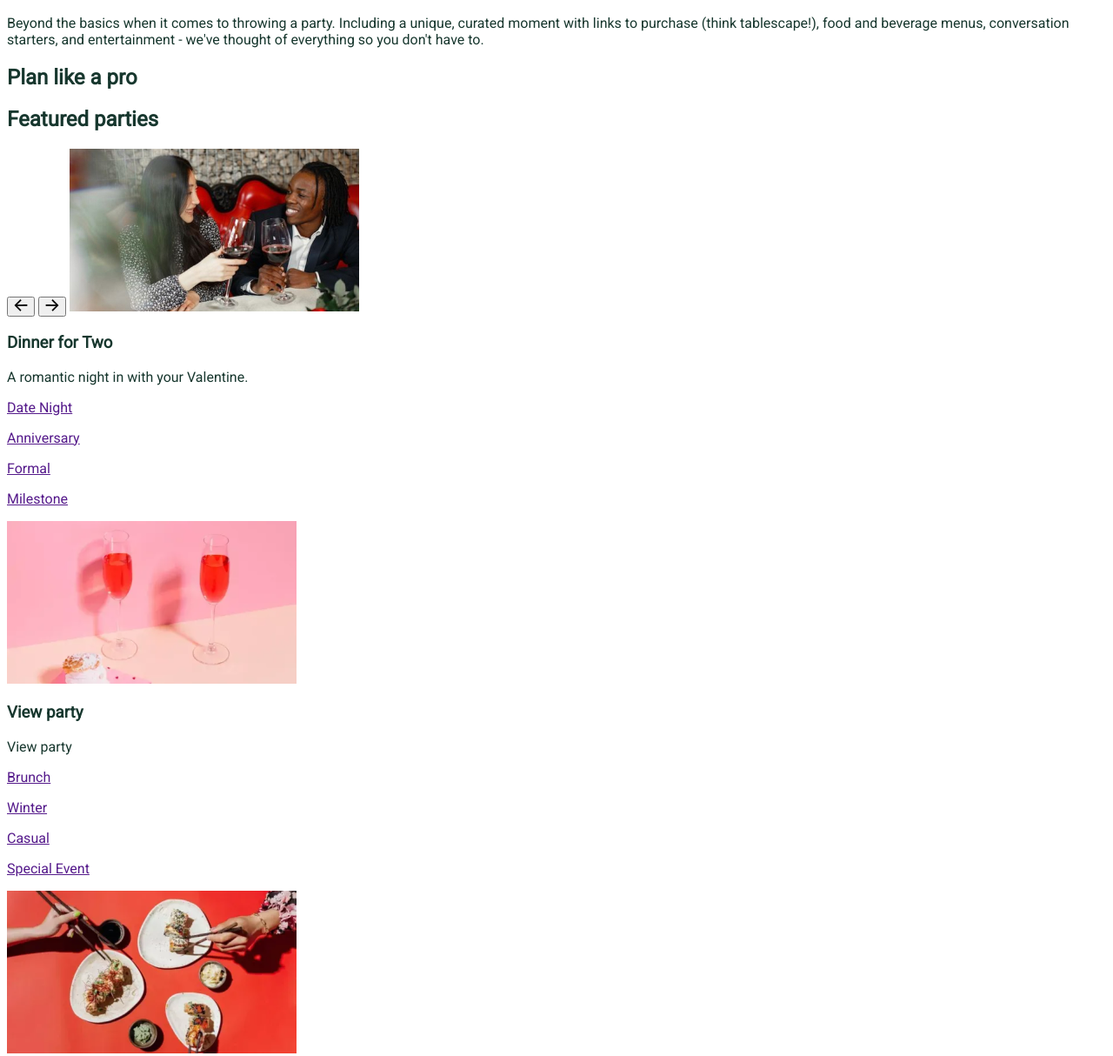
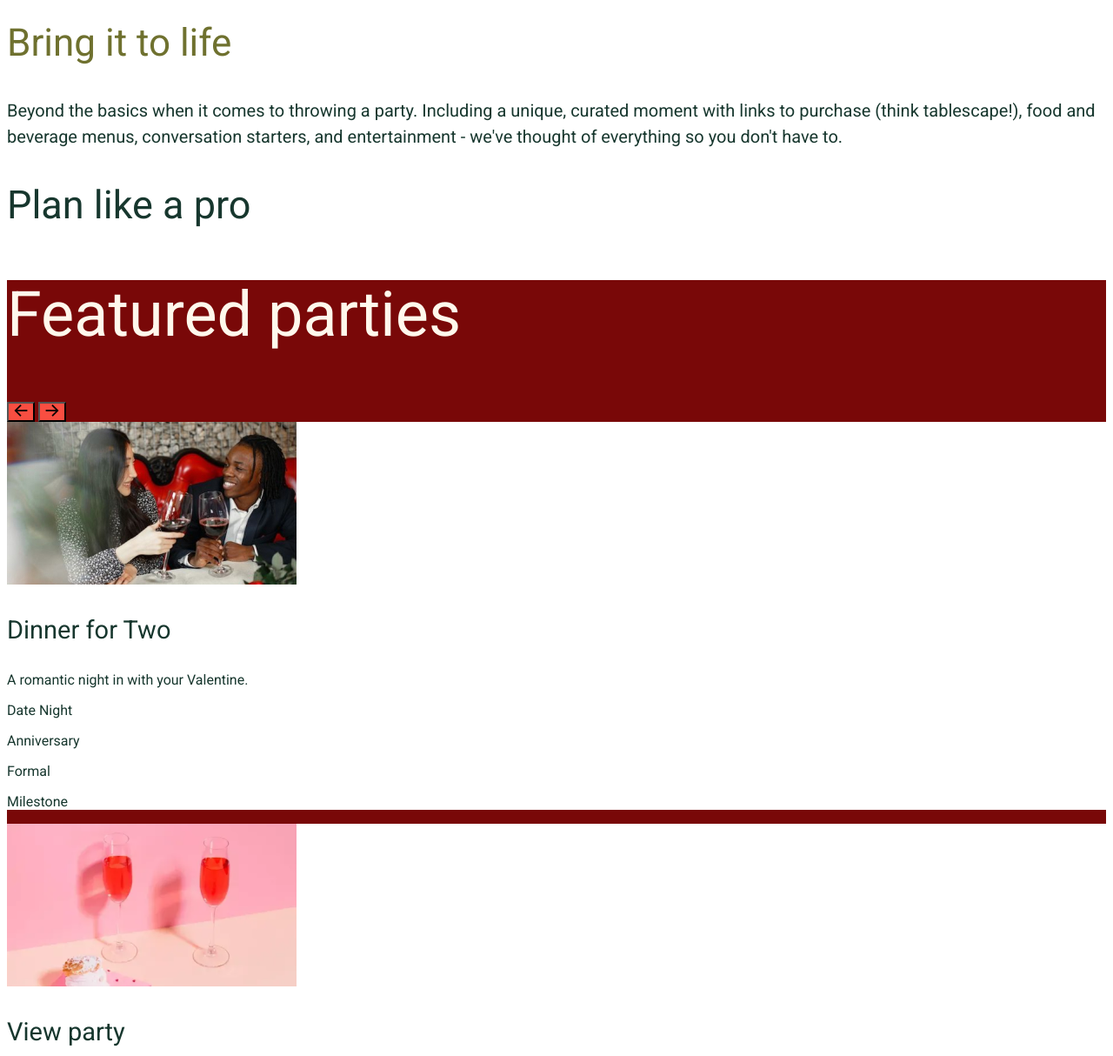
Before and after one commit to bober2005/project1, a plain HTML site: page index.html in a window 1280 px wide. Shown: the part 2093-3307 px from the top of the page at 87% size. Drawn offline with Linux system fonts and the light colour scheme.

Commit message:
section2-3

```diff
--- a/css/style.css
+++ b/css/style.css
@@ -10,6 +10,9 @@ body {
     --color-red-txt: #F94E41;
     --color-text-btn: #ffffff;
     --not-activ-btn: #FFD8D7;
+    --project-works-color: #6F712F;
+    --backgroud-blog: #790808;
+    --box-cl: #ffffff
 }
 
 .link {
@@ -47,6 +50,9 @@ body {
     color: var(--not-activ-btn);
     background-color: var(--color-red-txt);
 }
+
+
+
 
 /**
   |============================
@@ -153,7 +159,7 @@ body {
     text-align: center;
     letter-spacing: 1.28px;
     text-transform: uppercase;
-    color: var(--color-red-txt));
+    color: var(--color-red-txt);
     background-color: var(--not-activ-btn);
 
 }
@@ -163,4 +169,96 @@ body {
   | section:works
   |============================
 */
-.
+.section-works {
+    background-color: #ffffff;
+
+}
+
+.works-paragraph {
+    font-family: 'Roboto' sans-serif;
+    font-style: normal;
+    font-weight: 400;
+    font-size: 14px;
+    line-height: 1.07;
+    letter-spacing: 1.12px;
+    text-transform: uppercase;
+    color: var(--color-txt);
+}
+
+.title-works {
+    font-family: 'Roboto' sans-serif;
+    font-style: normal;
+    font-weight: 400;
+    font-size: 45px;
+    line-height: 1.17;
+    color: var(--color-txt)
+}
+
+.project-works {
+    font-family: 'Roboto' sans-serif;
+    font-style: normal;
+    font-weight: 400;
+    font-size: 44px;
+    line-height: 1.2;
+    color: var(--project-works-color);
+
+}
+
+.paragraph-list {
+    font-family: 'Roboto' sans-serif;
+    font-style: normal;
+    font-weight: 400;
+    font-size: 20px;
+    line-height: 1.5;
+    color: #17372E;
+}
+
+
+/**
+  |============================
+  | Blog
+  |============================
+*/
+.section-blog {
+    background-color: var(--backgroud-blog);
+}
+
+.title-blog {
+    font-family: 'Roboto' sans-serif;
+    font-style: normal;
+    font-weight: 400;
+    font-size: 72px;
+    line-height: 80px;
+    color: var(--background-header);
+
+}
+
+.blog-btn {
+    background-color: var(--color-red-txt);
+
+}
+
+.box-color {
+    background-color: var(--box-cl);
+
+}
+
+.project-blog {
+    font-family: 'Roboto' sans-serif;
+    font-style: normal;
+    font-weight: 400;
+    font-size: 29px;
+    line-height: 38px;
+    color: var(--color-txt);
+}
+
+.nav-iteam{
+color: var(--color-txt);
+
+}
+
+.paragraph-blog {}
+
+.navigation {
+    color: var(--color-txt);
+}
--- a/index.html
+++ b/index.html
@@ -58,7 +58,8 @@
                 <li class="button-list"><button class="paties-btn-active" type="button"><img src="./img/Vector5.png"
                             alt=""> Start a
                         party</button></li>
-                <li class="button-list"><button class="paties-btn-inectiv" type="button">How it works</button></li>
+                <li class="button-list"><button class="paties-btn-inectiv" type="button">How it
+                        works</button></li>
             </ul>
         </section>
 
@@ -68,57 +69,62 @@
             <p class="works-paragraph">How it works</p>
             <h2 class="title-works">Pick your party</h2>
             <h2 class="project-works">Bring it to life</h2>
-            <p class="paragraph-list">Beyond the basics when it comes to throwing a party. Including a unique, curated moment with
+            <p class="paragraph-list">Beyond the basics when it comes to throwing a party. Including a unique, curated
+                moment with
                 links to
                 purchase (think tablescape!), food and beverage menus, conversation starters, and entertainment - we've
                 thought of everything so you don't have to.</p>
             <h2 class="title-works">Plan like a pro</h2>
         </section>
         <!-- Blog -->
-        <section id=" blog">
-            <h1>Featured parties</h1>
-            <button><img src=" ./img/Vector2.png" alt="стрелочки"></button> <button><img src="./img/Vector3.png"
-                    alt="стрелочки"></button>
+        <section class="section-blog" id=" blog">
+            <h1 class="title-blog">Featured parties</h1>
 
-            <img src="./img/IMAGE1.jpg" alt="IMAGE1">
-            <h3>Dinner for Two</h3>
-            <p>A romantic night in with your Valentine.</p>
-            <nav>
-                <p><a href="">Date Night</a></p>
-                <p><a href="">Anniversary</a></p>
-                <p><a href="">Formal</a></p>
-                <p><a href="">Milestone</a></p>
-            </nav>
+            <button class="blog-btn"><img src=" ./img/Vector2.png" alt="стрелочки"></button> <button
+                class="blog-btn"><img src="./img/Vector3.png" alt="стрелочки"></button>
+            <div class="box-color">
+                <img src="./img/IMAGE1.jpg" alt="IMAGE1">
+                <h3 class="project-blog">Dinner for Two</h3>
+                <p class="paragraph-blog">A romantic night in with your Valentine.</p>
+                <nav class="list">
+                    <p class="navigation"><a class=" nav-iteam link" href="">Date Night</a></p>
+                    <p class="navigation"><a class="nav-iteam link" href="">Anniversary</a></p>
+                    <p class="navigation"><a class="nav-iteam link" href="">Formal</a></p>
+                    <p class="navigation"><a class="nav-iteam link" href="">Milestone</a></p>
+                </nav>
+            </div>
+            <div class="box-color">
+                <img src="./img/IMAGE2.png" alt="IMAGE2">
+                <h3 class="project-blog">View party</h3>
+                <p class="paragraph-blog">View party</p>
+                <nav class="list">
+                    <p class="navigation"><a class="nav-iteam link" href="">Brunch</a></p>
+                    <p class="navigation"><a class="nav-iteam link" href="">Winter</a></p>
+                    <p class="navigation"><a class="nav-iteam link" href="">Casual</a></p>
+                    <p class="navigation"><a class="nav-iteam link" href="">Special Even class="navigation"t</a></p>
+            </div>
+            <div class="box-color">
+                <img src="./img/IMAGE3.png" alt="IMAGE3">
+                <h3 class="project-blog">Sus hi Night</h3>
+                <p class="paragraph-blog">Our take on an evening rolling your own sushi, sipping tea and sake,
+                    and basking in a serene setting
+                    inspired by Japan.</p>
+                <nav class=" list">
+                    <p class="navigation"><a class=" nav-iteam link" href="">Simple</a></p>
+                    <p class="navigation"><a class=" nav-iteam link" href="">Formal</a></p>
+                    <p class="navigation"><a class=" nav-iteam link" href="">Fall</a></p>
+                    <p class="navigation"><a class=" nav-iteam link" href="">Winter</a></p>
+                    <p class="navigation"><a class=" nav-iteam link" href="">Spring</a></p>
+                </nav>
+            </div>
 
+            <!-- Talk of the town -->
 
-            <img src="./img/IMAGE2.png" alt="IMAGE2">
-            <h3>View party</h3>
-            <p>View party</p>
-            <nav>
-                <p><a href="">Brunch</a></p>
-                <p><a href="">Winter</a></p>
-                <p><a href="">Casual</a></p>
-                <p><a href="">Special Event</a></p>
-            </nav>
-
-            <img src="./img/IMAGE3.png" alt="IMAGE3">
-            <h3>Sushi Night</h3>
-            <p>Our take on an evening rolling your own sushi, sipping tea and sake, and basking in a serene setting
-                inspired by Japan.</p>
-            <nav>
-                <p><a href="">Simple</a></p>
-                <p><a href="">Formal</a></p>
-                <p><a href="">Fall</a></p>
-                <p><a href="">Winter</a></p>
-                <p><a href="">Spring</a></p>
-            </nav>
-
-        </section>
-        <!-- Talk of the town -->
-        <section>
             <p>Talk of the town</p>
-            <p>"I've never had such a beautifully themed party before. Partytrick really helped me by providing the best
-                tablescape items that coordinate and tie everything together. Make sure you plan your next party with
+            <p>"I've never had such a beautifully themed party before. Partytrick really helped me by providing
+                the best
+                tablescape items that coordinate and tie everything together. Make sure you plan your next party
+                with
                 @partytrick!"</p>
             <img src="./img/IMAGEsection2.jpg" alt="party">
             <p>Amy</p>
```
